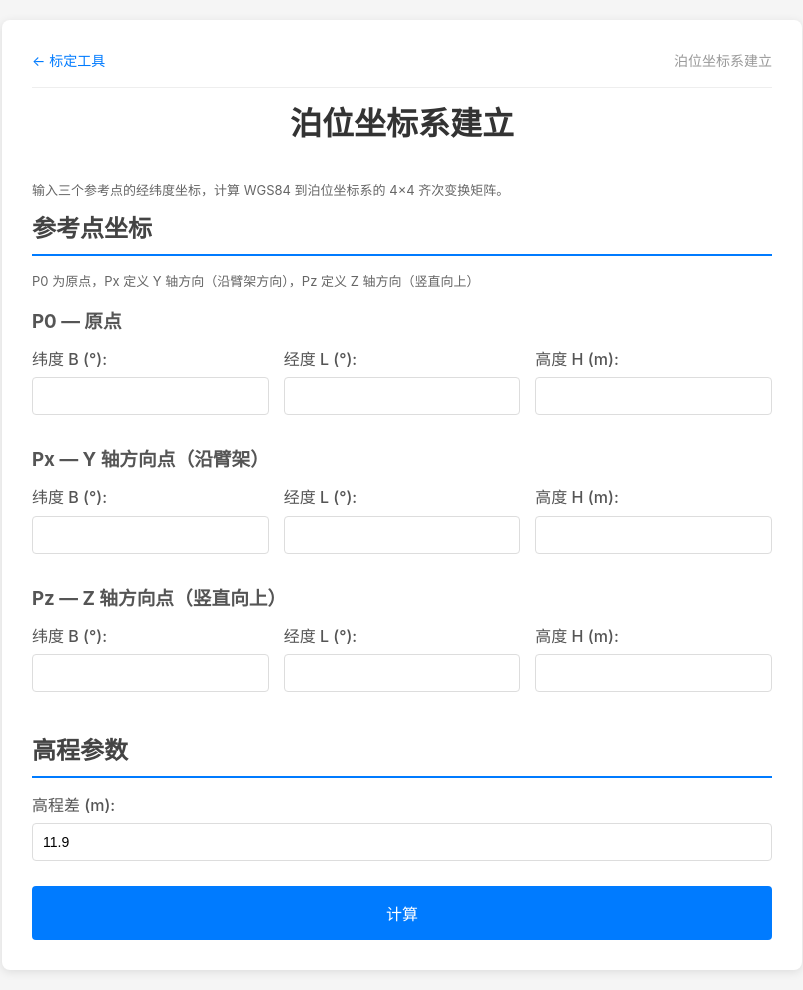
After one commit to yuehan1228/calibration_tool, a Flask app: page /local_axis_setup in a window 1280 px wide. The commit adds this page. Shown: the whole page, without its empty margins (238-1041 px from the left). Run offline with Flask 2, Linux system fonts and the light colour scheme.

Commit message:
add: 新增泊位坐标系标定

```diff
--- a/app.py
+++ b/app.py
@@ -4,7 +4,7 @@ import numpy as np
 from flask import Flask, render_template, request, jsonify
 from werkzeug.utils import secure_filename
 from core.parser import parse_coordinate_file, parse_wgs84_file
-from core.transform import transform_to_rot_center, transform_to_arm, transform_to_chute, parse_transform_matrix, transform_blh_array_to_ecef, transform_ecef_to_local
+from core.transform import transform_to_rot_center, transform_to_arm, transform_to_chute, parse_transform_matrix, transform_blh_array_to_ecef, transform_ecef_to_local, compute_local_axis_matrix
 from core.solver import estimate_rigid_transform, compute_error
 
 
@@ -34,6 +34,44 @@ def get_float(form, field_name, default=0.0):
 @app.route('/')
 def index():
     return render_template('index.html')
+
+
+@app.route('/local_axis_setup')
+def local_axis_setup_page():
+    return render_template('local_axis_setup.html')
+
+
+@app.route('/local_axis_setup/calculate', methods=['POST'])
+def local_axis_setup_calculate():
+    try:
+        # 获取三个参考点的经纬度
+        P0_blh = (
+            get_float(request.form, 'p0_b'),
+            get_float(request.form, 'p0_l'),
+            get_float(request.form, 'p0_h')
+        )
+        Px_blh = (
+            get_float(request.form, 'px_b'),
+            get_float(request.form, 'px_l'),
+            get_float(request.form, 'px_h')
+        )
+        Pz_blh = (
+            get_float(request.form, 'pz_b'),
+            get_float(request.form, 'pz_l'),
+            get_float(request.form, 'pz_h')
+        )
+        undo = get_float(request.form, 'undo', 11.9)
+
+        # 计算变换矩阵
+        matrix = compute_local_axis_matrix(P0_blh, Px_blh, Pz_blh, undo)
+
+        return jsonify({
+            'success': True,
+            'matrix': matrix.tolist()
+        })
+
+    except Exception as e:
+        return jsonify({'error': str(e)})
 
 
 @app.route('/calculate', methods=['POST'])
--- a/static/style.css
+++ b/static/style.css
@@ -140,3 +140,45 @@ h3 {
     font-size: 13px;
     margin-bottom: 10px;
 }
+
+.nav-bar {
+    display: flex;
+    justify-content: space-between;
+    align-items: center;
+    padding-bottom: 15px;
+    margin-bottom: 10px;
+    border-bottom: 1px solid #eee;
+    font-size: 14px;
+}
+
+.nav-bar a {
+    color: #007bff;
+    text-decoration: none;
+}
+
+.nav-bar a:hover {
+    text-decoration: underline;
+}
+
+.nav-current {
+    color: #999;
+}
+
+.matrix-numpy {
+    margin-top: 15px;
+}
+
+.matrix-numpy pre {
+    background-color: #f8f9fa;
+    padding: 15px;
+    border-radius: 4px;
+    font-family: monospace;
+    font-size: 13px;
+    overflow-x: auto;
+    white-space: pre;
+}
+
+.matrix-numpy h4 {
+    color: #555;
+    margin-bottom: 8px;
+}
--- a/templates/index.html
+++ b/templates/index.html
@@ -8,6 +8,11 @@
 </head>
 <body>
     <div class="container">
+        <nav class="nav-bar">
+            <span class="nav-current">标定工具</span>
+            <a href="/local_axis_setup">泊位坐标系建立 →</a>
+        </nav>
+
         <h1>雷达自动标定工具</h1>
 
         <form id="calibForm" enctype="multipart/form-data">
--- /dev/null
+++ b/templates/local_axis_setup.html
@@ -0,0 +1,163 @@
+<!DOCTYPE html>
+<html lang="zh-CN">
+<head>
+    <meta charset="UTF-8">
+    <meta name="viewport" content="width=device-width, initial-scale=1.0">
+    <title>泊位坐标系建立</title>
+    <link rel="stylesheet" href="{{ url_for('static', filename='style.css') }}">
+</head>
+<body>
+    <div class="container">
+        <nav class="nav-bar">
+            <a href="/">← 标定工具</a>
+            <span class="nav-current">泊位坐标系建立</span>
+        </nav>
+
+        <h1>泊位坐标系建立</h1>
+        <p class="hint">输入三个参考点的经纬度坐标，计算 WGS84 到泊位坐标系的 4×4 齐次变换矩阵。</p>
+
+        <form id="axisForm">
+            <section class="section">
+                <h2>参考点坐标</h2>
+                <p class="hint">P0 为原点，Px 定义 Y 轴方向（沿臂架方向），Pz 定义 Z 轴方向（竖直向上）</p>
+
+                <h3>P0 — 原点</h3>
+                <div class="form-grid">
+                    <div class="form-row">
+                        <label>纬度 B (°):</label>
+                        <input type="number" name="p0_b" step="0.000000001" required>
+                    </div>
+                    <div class="form-row">
+                        <label>经度 L (°):</label>
+                        <input type="number" name="p0_l" step="0.000000001" required>
+                    </div>
+                    <div class="form-row">
+                        <label>高度 H (m):</label>
+                        <input type="number" name="p0_h" step="0.000001" required>
+                    </div>
+                </div>
+
+                <h3>Px — Y 轴方向点（沿臂架）</h3>
+                <div class="form-grid">
+                    <div class="form-row">
+                        <label>纬度 B (°):</label>
+                        <input type="number" name="px_b" step="0.000000001" required>
+                    </div>
+                    <div class="form-row">
+                        <label>经度 L (°):</label>
+                        <input type="number" name="px_l" step="0.000000001" required>
+                    </div>
+                    <div class="form-row">
+                        <label>高度 H (m):</label>
+                        <input type="number" name="px_h" step="0.000001" required>
+                    </div>
+                </div>
+
+                <h3>Pz — Z 轴方向点（竖直向上）</h3>
+                <div class="form-grid">
+                    <div class="form-row">
+                        <label>纬度 B (°):</label>
+                        <input type="number" name="pz_b" step="0.000000001" required>
+                    </div>
+                    <div class="form-row">
+                        <label>经度 L (°):</label>
+                        <input type="number" name="pz_l" step="0.000000001" required>
+                    </div>
+                    <div class="form-row">
+                        <label>高度 H (m):</label>
+                        <input type="number" name="pz_h" step="0.000001" required>
+                    </div>
+                </div>
+            </section>
+
+            <section class="section">
+                <h2>高程参数</h2>
+                <div class="form-row">
+                    <label>高程差 (m):</label>
+                    <input type="number" name="undo" step="0.000001" value="11.9">
+                </div>
+            </section>
+
+            <button type="submit" class="btn-calculate">计算</button>
+        </form>
+
+        <!-- 结果展示 -->
+        <section class="section" id="result_section" style="display: none;">
+            <h2>计算结果</h2>
+
+            <h3>WGS84 → 泊位坐标系 转换矩阵</h3>
+            <p class="hint">将此矩阵复制到标定工具的「WGS84 到泊位坐标系转换矩阵」输入框中</p>
+            <div class="matrix-display" id="matrix_result"></div>
+            <div class="matrix-numpy" id="matrix_numpy"></div>
+        </section>
+
+        <div id="error_message" class="error-message" style="display: none;"></div>
+    </div>
+
+    <script>
+        document.getElementById('axisForm').addEventListener('submit', async function(e) {
+            e.preventDefault();
+
+            const formData = new FormData(this);
+
+            try {
+                const response = await fetch('/local_axis_setup/calculate', {
+                    method: 'POST',
+                    body: formData
+                });
+
+                const data = await response.json();
+
+                if (data.error) {
+                    showError(data.error);
+                } else if (data.success) {
+                    showResult(data);
+                }
+            } catch (err) {
+                showError('请求失败: ' + err.message);
+            }
+        });
+
+        function showError(message) {
+            document.getElementById('error_message').textContent = message;
+            document.getElementById('error_message').style.display = 'block';
+            document.getElementById('result_section').style.display = 'none';
+        }
+
+        function showResult(data) {
+            document.getElementById('error_message').style.display = 'none';
+            document.getElementById('result_section').style.display = 'block';
+
+            const matrix = data.matrix;
+
+            // 表格展示
+            let matrixHtml = '<table class="matrix-table">';
+            for (let i = 0; i < 4; i++) {
+                matrixHtml += '<tr>';
+                for (let j = 0; j < 4; j++) {
+                    matrixHtml += `<td>${matrix[i][j].toFixed(6)}</td>`;
+                }
+                matrixHtml += '</tr>';
+            }
+            matrixHtml += '</table>';
+            document.getElementById('matrix_result').innerHTML = matrixHtml;
+
+            // numpy 格式（可直接复制）
+            let numpyStr = '[';
+            for (let i = 0; i < 4; i++) {
+                numpyStr += '[';
+                for (let j = 0; j < 4; j++) {
+                    numpyStr += matrix[i][j].toFixed(6);
+                    if (j < 3) numpyStr += ', ';
+                }
+                numpyStr += ']';
+                if (i < 3) numpyStr += ',\n ';
+            }
+            numpyStr += ']';
+            document.getElementById('matrix_numpy').innerHTML =
+                '<h4>numpy 格式（可直接复制）</h4>' +
+                '<pre>' + numpyStr + '</pre>';
+        }
+    </script>
+</body>
+</html>
```
Also changed, not shown: core/transform.py (+51 -0 lines).
